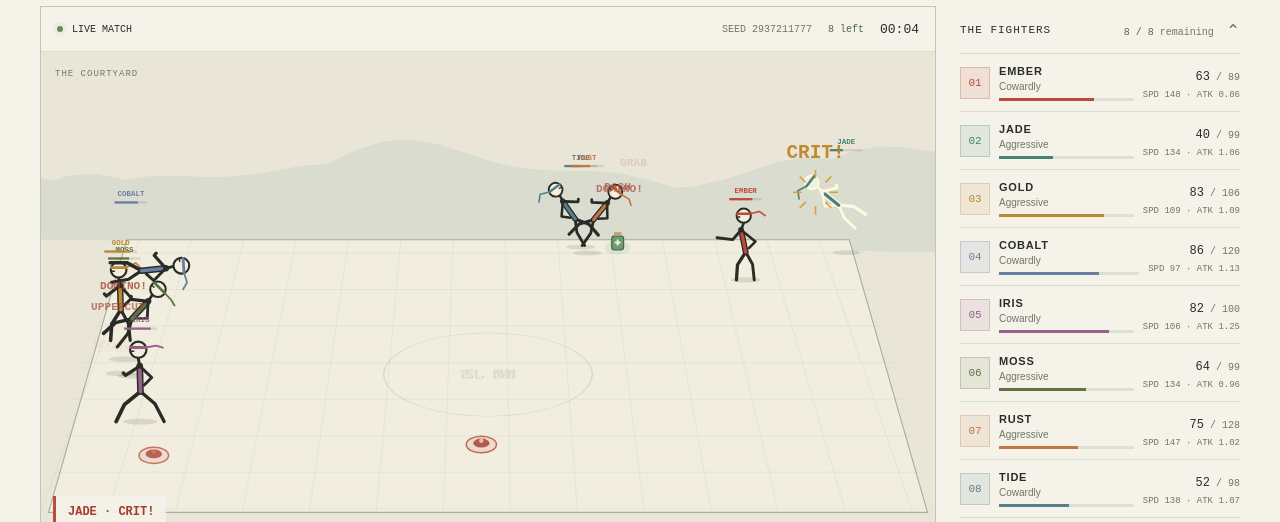
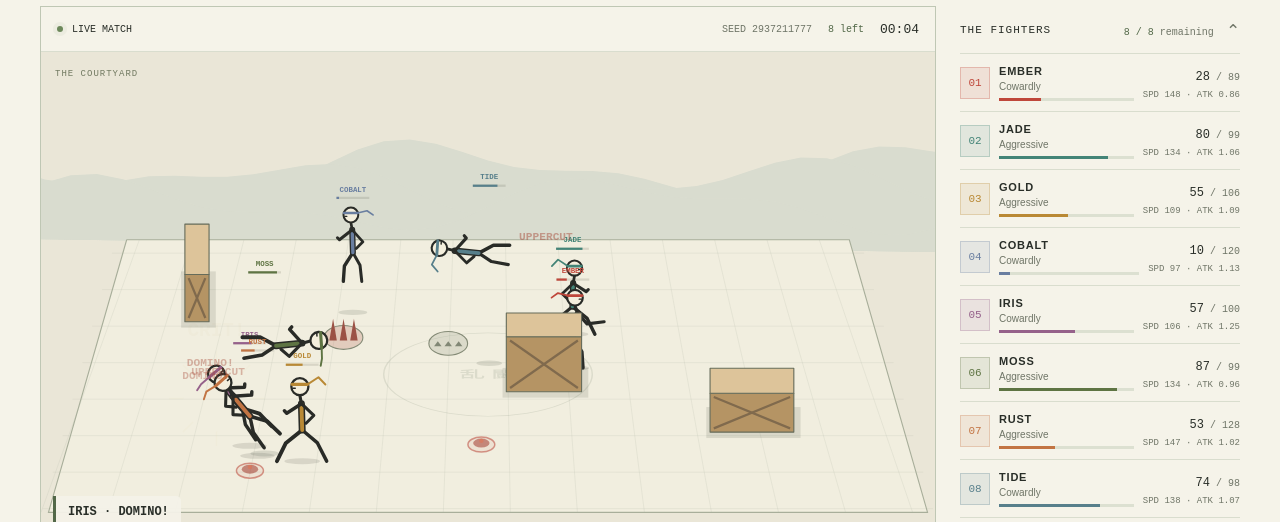
Before and after one commit to meetrick/stickman-auto-brawl, a website with bundled scripts: page index.html in a window 1280 px wide. Shown: the part 278-800 px from the top of the page. Built offline with nearby package versions, Linux system fonts and the light colour scheme.

Commit message:
feat: generate seeded wall and trap layouts per arena

```diff
--- a/app.js
+++ b/app.js
@@ -3,10 +3,11 @@ import { seededRandom } from './random.js';
 import { Renderer } from './renderer.js';
 import { resolveDominoes } from './collisions.js';
 import { HazardManager } from './hazards.js';
+import { Arena } from './arena.js';
 
 export const STEP = 1 / 120;
 export class Match {
-  constructor(seed = 1, count = 8, { showcase = false } = {}) {
+  constructor(seed = 1, count = 8, { showcase = false, terrain = true } = {}) {
     this.seed = seed >>> 0; this.rng = seededRandom(this.seed);
     this.bounds = { left: 100, right: 1100, top: 245, bottom: 580 };
     this.time = 0; this.events = []; this.effects = []; this.winner = null; this.finished = false;
@@ -18,6 +19,8 @@ export class Match {
       return new Fighter(id, 600 + Math.cos(angle) * 290, 412 + Math.sin(angle) * 115, this.rng);
     });
     if (showcase && count >= 4) this.stageShowcase();
+    this.arena = terrain ? new Arena(this.seed, this.bounds, this.fighters) : null;
+    if (this.arena) for (let i = 0; i < this.arena.mineCount; i++) this.hazards.spawn(this, 'mine');
   }
   stageShowcase() {
     // A labeled demonstration uses actual physics, not fabricated event counters.
@@ -76,6 +79,7 @@ if (typeof document !== 'undefined') {
     $('#roster').innerHTML = match.fighters.map(f => `<article class="fighter-card" data-id="${f.id}"><span class="swatch" style="--fighter:${f.color}">${String(f.id + 1).padStart(2, '0')}</span><div class="fighter-info"><strong>${f.name}</strong><span>${f.personality}</span><div class="hp-track"><i style="background:${f.color}"></i></div></div><div class="fighter-numbers"><b><span class="hp"></span><small> / ${f.maxHp}</small></b><span>SPD ${Math.round(f.speed)} · ATK ${f.power.toFixed(2)}</span></div></article>`).join('');
     cards.clear();
     for (const node of $('#roster').children) cards.set(Number(node.dataset.id), { node, hp: node.querySelector('.hp'), bar: node.querySelector('.hp-track i') });
+    text($('#map-info'), match.arena ? `${match.arena.name} · ${match.arena.walls.length} walls · ${match.arena.traps.length} spike traps` : 'Open courtyard');
     updateCameraLabel(); updateUI();
   }
   function updateUI() {
--- /dev/null
+++ b/arena.js
@@ -0,0 +1,38 @@
+import { seededRandom, range } from './random.js';
+
+export const WALL_TYPES = ['stone', 'spring', 'crate'];
+const overlaps = (a, b, gap = 0) => Math.abs(a.x - b.x) < (a.w + b.w) / 2 + gap && Math.abs(a.y - b.y) < (a.d + b.d) / 2 + gap;
+
+export class Arena {
+  constructor(seed, bounds, fighters) {
+    // Map rolls have their own RNG stream, independent of fighter/combat rolls.
+    const rng = seededRandom(seed ^ 0xA7E4C921);
+    this.walls = []; this.traps = [];
+    const wallCount = 3 + Math.floor(rng() * 4), trapCount = 2 + Math.floor(rng() * 4);
+    this.mineCount = 1 + Math.floor(rng() * 3);
+    this.name = ['BROKEN COURT', 'SPRING YARD', 'SPLIT RING', 'RUIN GARDEN'][Math.floor(rng() * 4)];
+    for (let attempt = 0; this.walls.length < wallCount && attempt < 250; attempt++) {
+      const vertical = rng() < .4;
+      const wall = { id: this.walls.length, x: range(rng, bounds.left + 100, bounds.right - 100), y: range(rng, bounds.top + 65, bounds.bottom - 65),
+        w: vertical ? range(rng, 26, 38) : range(rng, 65, 115), d: vertical ? range(rng, 52, 80) : range(rng, 22, 34),
+        height: range(rng, 42, 78), type: WALL_TYPES[Math.floor(rng() * WALL_TYPES.length)], destroyed: false };
+      if (this.walls.some(w => overlaps(w, wall, 55))) continue;
+      if (fighters.some(f => overlaps(wall, { ...f, w: 30, d: 28 }, 40))) continue;
+      this.walls.push(wall);
+    }
+    for (let attempt = 0; this.traps.length < trapCount && attempt < 250; attempt++) {
+      const trap = { id: this.traps.length, x: range(rng, bounds.left + 35, bounds.right - 35), y: range(rng, bounds.top + 30, bounds.bottom - 30),
+        radius: 21, phase: range(rng, 0, 5), period: range(rng, 3.2, 5.2), cooldowns: new Map() };
+      if (this.isBlocked(trap.x, trap.y, 35) || this.traps.some(t => Math.hypot(t.x - trap.x, t.y - trap.y) < 70)
+        || fighters.some(f => Math.hypot(f.x - trap.x, f.y - trap.y) < 50)) continue;
+      this.traps.push(trap);
+    }
+  }
+  isBlocked(x, y, radius = 16) {
+    return this.walls.some(w => !w.destroyed && Math.abs(x - w.x) < w.w / 2 + radius && Math.abs(y - w.y) < w.d / 2 + radius);
+  }
+  trapPhase(trap, time) {
+    const phase = (time + trap.phase) % trap.period;
+    return phase < 1.1 ? 'active' : phase > trap.period - .65 ? 'warning' : 'safe';
+  }
+}
--- a/hazards.js
+++ b/hazards.js
@@ -31,7 +31,8 @@ export class HazardManager {
       y = nearby ? nearby.y + range(world.rng, -55, 55) : range(world.rng, b.top + 20, b.bottom - 20);
     }
     x = clamp(x, b.left + 18, b.right - 18); y = clamp(y, b.top + 18, b.bottom - 18);
-    if (this.items.some(i => Math.hypot(i.x - x, i.y - y) < 35)) return null;
+    if (world.arena?.isBlocked(x, y, 28) || world.arena?.traps.some(t => Math.hypot(t.x - x, t.y - y) < 45)
+      || this.items.some(i => Math.hypot(i.x - x, i.y - y) < 35)) return null;
     const item = { id: this.nextId++, type, x, y, radius: type === 'mine' ? 15 : 12,
       born: world.time, armAt: world.time + (type === 'mine' ? .8 : .25), expiresAt: world.time + 20 };
     this.items.push(item); return item;
--- a/index.html
+++ b/index.html
@@ -57,7 +57,7 @@
       </details>
     </div>
     <section class="below">
-      <div class="field-guide"><h2>Expect the unexpected.</h2><p><span class="item-dot red"></span> Landmines launch. <span class="item-dot green"></span> Potions heal.</p><span>10% crit chance · 3× damage · flying bodies hit back.</span></div>
+      <div class="field-guide"><h2>Expect the unexpected.</h2><p id="map-info"></p><p><span class="item-dot red"></span> Landmines launch. <span class="item-dot green"></span> Potions heal.</p><span>10% crit chance · 3× damage · flying bodies hit back.</span></div>
       <details class="event-panel"><summary class="section-label"><h2>Ringside notes</h2><span>Recent action <i class="chevron" aria-hidden="true">⌄</i></span></summary><ul id="events" aria-label="Recent combat events"></ul></details>
     </section>
   </main>
--- a/renderer.js
+++ b/renderer.js
@@ -15,6 +15,43 @@ export class Renderer {
   line(points, color = INK, width = 4.5) {
     const c = this.ctx; c.beginPath(); c.strokeStyle = color; c.lineWidth = width;
     points.forEach(([x, y], i) => i ? c.lineTo(x, y) : c.moveTo(x, y)); c.stroke();
+  }
+  wall(w) {
+    const c = this.ctx, x = w.x - w.w / 2, y = w.y - w.d / 2;
+    const color = w.type === 'spring' ? '#6e9486' : w.type === 'crate' ? '#b59464' : '#a5aa98';
+    c.save(); c.lineJoin = 'round'; c.lineWidth = 1.5; c.strokeStyle = '#666c5a';
+    c.fillStyle = '#30392a20'; c.fillRect(x - 5, y, w.w + 14, w.d + 8);
+    if (w.destroyed) {
+      c.fillStyle = color;
+      for (let i = 0; i < 5; i++) c.fillRect(x + i * w.w / 5, y + (i % 2) * 8, w.w / 7, 5);
+      c.restore(); return;
+    }
+    c.fillStyle = color; c.fillRect(x, y + w.d - w.height, w.w, w.height); c.strokeRect(x, y + w.d - w.height, w.w, w.height);
+    c.fillStyle = w.type === 'spring' ? '#b0c9b5' : w.type === 'crate' ? '#ddc49a' : '#d0d2bf';
+    c.fillRect(x, y - w.height, w.w, w.d); c.strokeRect(x, y - w.height, w.w, w.d);
+    if (w.type === 'crate') {
+      this.line([[x + 5, y + w.d - w.height + 5], [x + w.w - 5, y + w.d - 5]], '#806a4d', 3);
+      this.line([[x + w.w - 5, y + w.d - w.height + 5], [x + 5, y + w.d - 5]], '#806a4d', 3);
+    } else if (w.type === 'spring') {
+      const points = Array.from({ length: 9 }, (_, i) => [x + w.w / 2 + (i % 2 ? 9 : -9), y + w.d - 7 - i * (w.height - 14) / 8]);
+      this.line(points, '#e8edd9', 3);
+    } else {
+      this.line([[x, y + w.d - w.height / 2], [x + w.w, y + w.d - w.height / 2]], '#838b75', 1);
+      this.line([[w.x, y + w.d - w.height], [w.x, y + w.d - w.height / 2]], '#838b75', 1);
+    }
+    c.restore();
+  }
+  trap(trap, world) {
+    const c = this.ctx, phase = world.arena.trapPhase(trap, world.time), active = phase === 'active';
+    c.save(); c.translate(trap.x, trap.y);
+    c.fillStyle = active ? '#af514738' : '#444e3c20'; c.strokeStyle = phase === 'warning' ? '#c58631' : '#858b77'; c.lineWidth = 1.5;
+    c.beginPath(); c.ellipse(0, 0, 26, 16, 0, 0, Math.PI * 2); c.fill(); c.stroke();
+    for (let i = -1; i <= 1; i++) {
+      c.fillStyle = active ? '#9b5145' : '#818775'; c.beginPath();
+      c.moveTo(i * 14 - 5, 4); c.lineTo(i * 14, active ? -25 : -3); c.lineTo(i * 14 + 5, 4); c.closePath(); c.fill();
+    }
+    if (phase === 'warning') { c.fillStyle = '#b57828'; c.font = 'bold 15px monospace'; c.textAlign = 'center'; c.fillText('!', 0, -20); }
+    c.restore();
   }
   hazard(item, world) {
     const c = this.ctx, armed = world.time >= item.armAt;
@@ -129,7 +166,9 @@ export class Renderer {
     c.font = '11px monospace'; c.fillStyle = '#878d79'; c.fillText('THE COURTYARD / 01', 44, 653);
     c.textAlign = 'right'; c.fillText('EVERY BODY IS A PROJECTILE', 1156, 653); c.textAlign = 'left';
     for (const item of world.hazards.items) this.hazard(item, world);
-    [...world.fighters].sort((a, b) => a.y - b.y || a.id - b.id).forEach(f => this.fighter(f, world.time));
+    for (const trap of world.arena?.traps || []) this.trap(trap, world);
+    const objects = [...world.fighters.map(f => ({ depth: f.y, fighter: f })), ...(world.arena?.walls || []).map(w => ({ depth: w.y + w.d / 2, wall: w }))];
+    objects.sort((a, b) => a.depth - b.depth).forEach(o => o.wall ? this.wall(o.wall) : this.fighter(o.fighter, world.time));
     for (const e of world.effects) this.effect(e);
     c.restore();
     if (view.closeUp) {
```
Also changed, not shown: tests/arena.test.js (added, +33 -0 lines), tests/hazards.test.js (+1 -1 lines), README.md.
